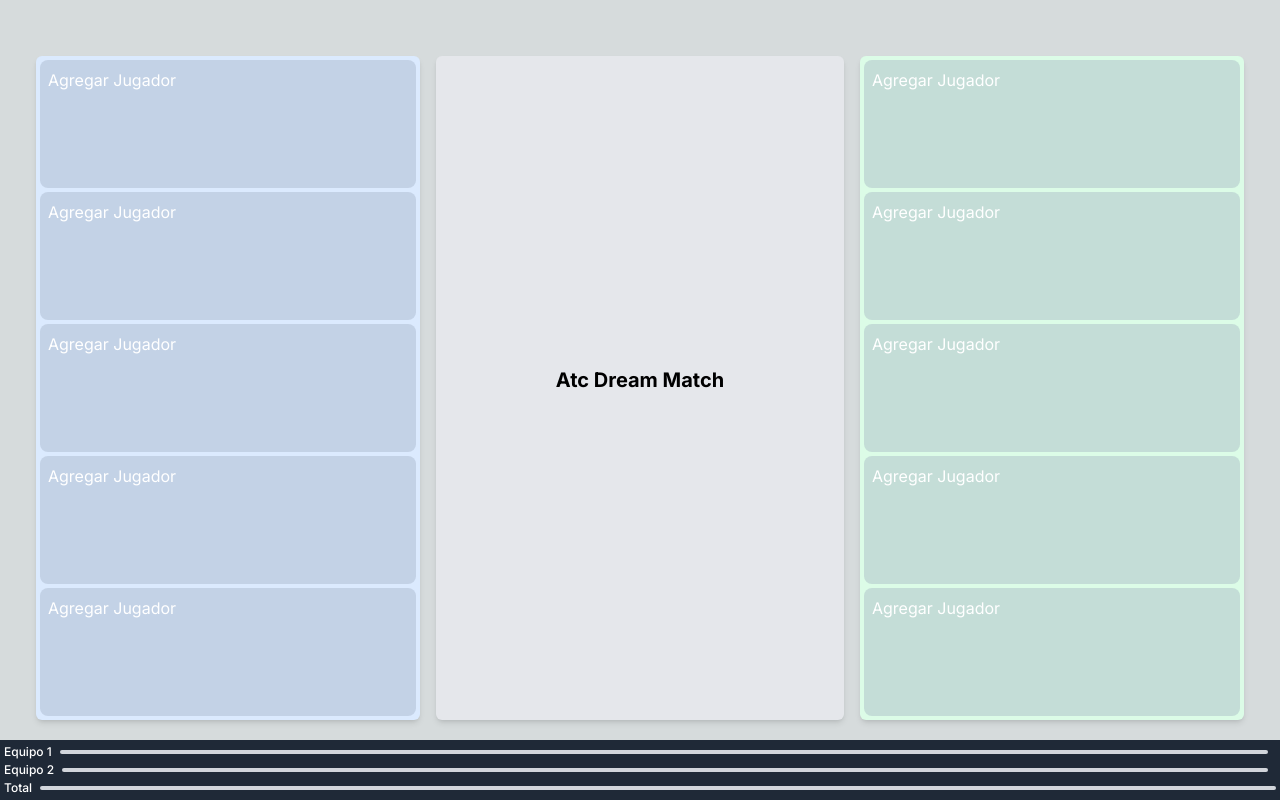
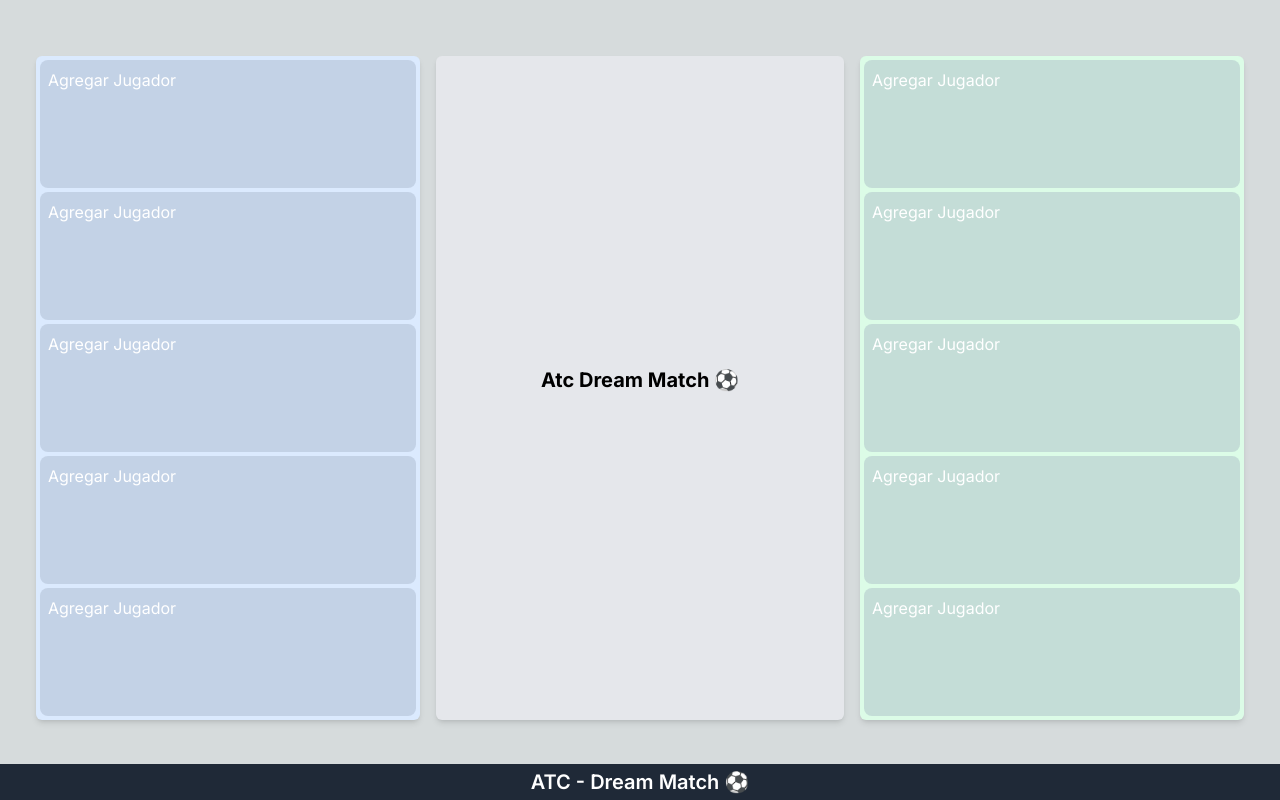
Before and after one commit to leandrofiadone/dream-match, a Next.js app: page / in a window 1280 px wide. Built offline with nearby package versions, Linux system fonts and the light colour scheme.

Commit message:
mejora de footer

```diff
--- a/src/app/components/Footer.tsx
+++ b/src/app/components/Footer.tsx
@@ -26,14 +26,34 @@ const Footer: React.FC<FooterProps> = ({
   teamOneComplete,
   teamTwoComplete
 }) => {
+  // Verifica si todas las barras de progreso están completas
+  const allComplete =
+    teamOneProgress === 100 && teamTwoProgress === 100 && totalProgress === 100
+
+  if (allComplete) {
     return (
       <footer className="fixed bottom-0 left-0 w-full bg-gray-800 text-white p-1 flex flex-col items-center">
+        <p className="text-2xl font-semibold">¡Todo listo para jugar! ⚽</p>
+      </footer>
+    )
+  }
+
+  // Verifica si alguna barra de progreso tiene algún progreso
+  const hasProgress =
+    teamOneProgress > 0 || teamTwoProgress > 0 || totalProgress > 0
+
+  return (
+    <footer className="fixed bottom-0 left-0 w-full bg-gray-800 text-white p-1 flex flex-col items-center">
+      {hasProgress ? (
         <div className="w-full flex flex-col">
           {/* Información de los equipos */}
           <div className="flex justify-between items-center mb-0.5">
             <p className="text-xs font-medium mr-2">Equipo 1</p>
             <div className="flex-1">
-            <ProgressBar progress={teamOneProgress} colorClass="bg-blue-500" />
+              <ProgressBar
+                progress={teamOneProgress}
+                colorClass="bg-blue-500"
+              />
             </div>
             <p className="text-xs text-gray-400 ml-2">
               {teamOneComplete ? "Completo" : ""}
@@ -43,7 +63,10 @@ const Footer: React.FC<FooterProps> = ({
           <div className="flex justify-between items-center mb-0.5">
             <p className="text-xs font-medium mr-2">Equipo 2</p>
             <div className="flex-1">
-            <ProgressBar progress={teamTwoProgress} colorClass="bg-green-500" />
+              <ProgressBar
+                progress={teamTwoProgress}
+                colorClass="bg-green-500"
+              />
             </div>
             <p className="text-xs text-gray-400 ml-2">
               {teamTwoComplete ? "Completo" : ""}
@@ -53,10 +76,16 @@ const Footer: React.FC<FooterProps> = ({
           <div className="flex justify-between items-center">
             <p className="text-xs font-medium mr-2">Total</p>
             <div className="flex-1">
-            <ProgressBar progress={totalProgress} colorClass="bg-purple-500" />
+              <ProgressBar
+                progress={totalProgress}
+                colorClass="bg-purple-500"
+              />
             </div>
           </div>
         </div>
+      ) : (
+        <p className="text-xl font-semibold">ATC - Dream Match ⚽</p>
+      )}
     </footer>
   )
 }
--- a/src/app/pages/MainContainer.tsx
+++ b/src/app/pages/MainContainer.tsx
@@ -34,7 +34,7 @@ const ProgressSummary: React.FC<{
   return (
     <div className="hidden md:flex md:flex-1 md:w-1/3 p-4 bg-gray-200 rounded-md shadow-md flex-col items-center justify-center">
       <div className="mb-4 text-center">
-        <p className="font-bold text-xl">Atc Dream Match</p>
+        <p className="font-bold text-xl">Atc Dream Match ⚽</p>
       </div>
       {bothTeamsComplete ? (
         <div className="text-2xl font-bold text-green-600">
```
Lines whose indentation alone changed are shown as unchanged.
